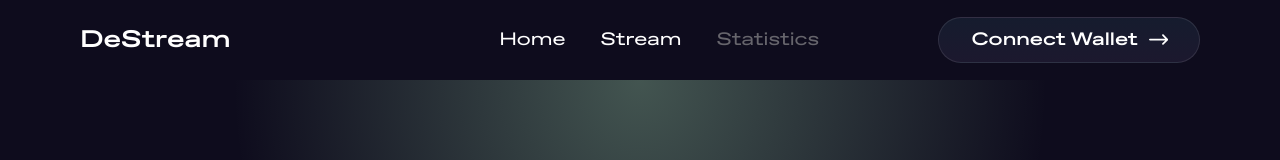
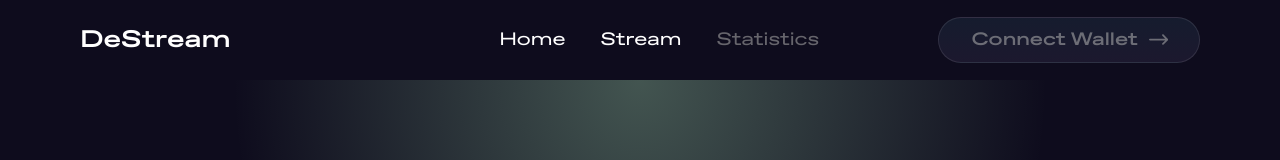
Before and after one commit to DeStream-EthOnline2022/Web-Client, a React (Create React App) app: page / in a window 1280 px wide. Shown: the top 160 px of the page. Built offline with nearby package versions, Linux system fonts and the light colour scheme.

Commit message:
add logic for checking chainId

```diff
--- a/src/App.tsx
+++ b/src/App.tsx
@@ -1,10 +1,11 @@
-import React, { useState } from 'react';
+import React, { useEffect, useState } from 'react';
 import Navbar from './components/Navbar';
 import usePersistState from './hooks/usePersistState';
-import { UserContext } from './contexts/userContext';
+import { UserContext, UserProps } from './contexts/userContext';
 import { BrowserRouter as Router } from 'react-router-dom';
 import { ethers } from 'ethers';
 import AnimatedRoutes from './components/AnimatedRoutes';
+import { MetaMaskInpageProvider } from '@metamask/providers';
 
 declare global {
   interface Window {
@@ -15,16 +16,50 @@ declare global {
 function App() {
 
   // const [user, setUser] = usePersistState('user', { address: '' });
-  const [user, setUser] = useState({
+  const [isValidChain, setIsValidChain] = useState(false);
+  const [user, setUser] = useState<UserProps>({
     address: '',
     isMember: false
   });
+
+  const checkChainId = async () => {
+    if (window.ethereum) {
+      const provider = new ethers.providers.Web3Provider(window.ethereum);
+      const { chainId } = await provider.getNetwork();
+      if (chainId === 80001) {
+        setIsValidChain(true);
+      }
+    }
+  }
+
+  useEffect(() => {
+    checkChainId();
+
+    const handleChainChange = (chainId: any) => {
+      if (chainId === '0x13881') {
+        setIsValidChain(true);
+      } else {
+        setIsValidChain(false);
+      }
+    }
+    let ethProvider: MetaMaskInpageProvider;
+    if (window.ethereum) {
+      ethProvider = (window.ethereum as unknown  as MetaMaskInpageProvider);
+      ethProvider.on('chainChanged', handleChainChange);
+    }
+
+    return () => {
+      if (ethProvider) {
+        ethProvider.removeAllListeners();
+      }
+    }
+  }, []);
 
   return (
     <UserContext.Provider value={{ user, setUser }}>
       <Router>
         <div className="app-container">
-          <Navbar />
+          <Navbar isValidChain={isValidChain} />
           <AnimatedRoutes />
         </div>
       </Router>
--- a/src/components/Navbar.tsx
+++ b/src/components/Navbar.tsx
@@ -5,7 +5,13 @@ import { UserContext } from '../contexts/userContext';
 import { NavLink } from 'react-router-dom'
 import { motion } from 'framer-motion';
 
-function Navbar() {
+type NavbarPops = {
+  isValidChain: boolean,
+}
+
+function Navbar(props: NavbarPops) {
+
+  const { isValidChain } = props;
 
   const userCtx = useContext(UserContext);
   const [isHover, setIsHover] = useState<boolean>(false);
@@ -54,17 +60,19 @@ function Navbar() {
     )
   }
 
+  const disabled = isValidChain ? '' : 'disabled';
+
   const Button = () => {
     return (
       <button
-        disabled={loadingAcc}
+        disabled={loadingAcc || !isValidChain}
         onClick={() => setAccount()}
         onMouseEnter={() => setIsHover(true)}
         onMouseLeave={() => setIsHover(false)}
-        className={`nav-content-btn flex-space-between`}
+        className={`nav-content-btn flex-space-between ${disabled}`}
       >
         Connect Wallet
-        <RightArrow isHover={isHover} />
+        <RightArrow isHover={isHover} isValidChain={isValidChain} />
       </button>
     )
   }
--- a/src/components/Placeholder.tsx
+++ b/src/components/Placeholder.tsx
@@ -7,7 +7,11 @@ import chains from '../utils/chains.json';
 import ERC721_ABI from '../abi/erc721.json';
 import CircularProgress from '@mui/material/CircularProgress';
 
-function Placeholder(props: any) {
+type PlaceholderProps = {
+  setShouldPurchase: React.Dispatch<React.SetStateAction<boolean>>
+}
+
+function Placeholder(props: PlaceholderProps) {
 
   const { setShouldPurchase } = props;
   const userCtx = useContext(UserContext);
--- a/src/components/PurchaseField.tsx
+++ b/src/components/PurchaseField.tsx
@@ -8,7 +8,7 @@ import ERC721_ABI from '../abi/erc721.json';
 import CircularProgress from '@mui/material/CircularProgress';
 import Skeleton from '@mui/material/Skeleton';
 
-function PurchaseField(props: any) {
+function PurchaseField() {
 
   const [isLoading, setIsLoading] = useState<boolean>(false);
   const [imgLoaded, setImgLoaded] = useState<boolean>(false);
--- a/src/utils/Svgs.tsx
+++ b/src/utils/Svgs.tsx
@@ -1,5 +1,10 @@
-export const RightArrow = (props: any) => {
-  const { isHover } = props;
+type RightArrowProps = {
+  isHover: boolean,
+  isValidChain: boolean
+}
+
+export const RightArrow = (props: RightArrowProps) => {
+  const { isHover, isValidChain } = props;
 
   return (
     <svg
@@ -9,7 +14,7 @@ export const RightArrow = (props: any) => {
       className='img-right-arrow'
     >
       <path
-        fill={isHover ? '#0e0c1d' : '#fff'}
+        fill={isValidChain ? (isHover ? '#0e0c1d' : '#fff') : '#ebebe466'}
         d='M15,180h263.787l-49.394,49.394c-5.858,5.857-5.858,15.355,0,21.213C232.322,253.535,236.161,255,240,255
                 s7.678-1.465,10.606-4.394l75-75c5.858-5.857,5.858-15.355,0-21.213l-75-75c-5.857-5.857-15.355-5.857-21.213,0
                 c-5.858,5.857-5.858,15.355,0,21.213L278.787,150H15c-8.284,0-15,6.716-15,15S6.716,180,15,180z'/>
```
